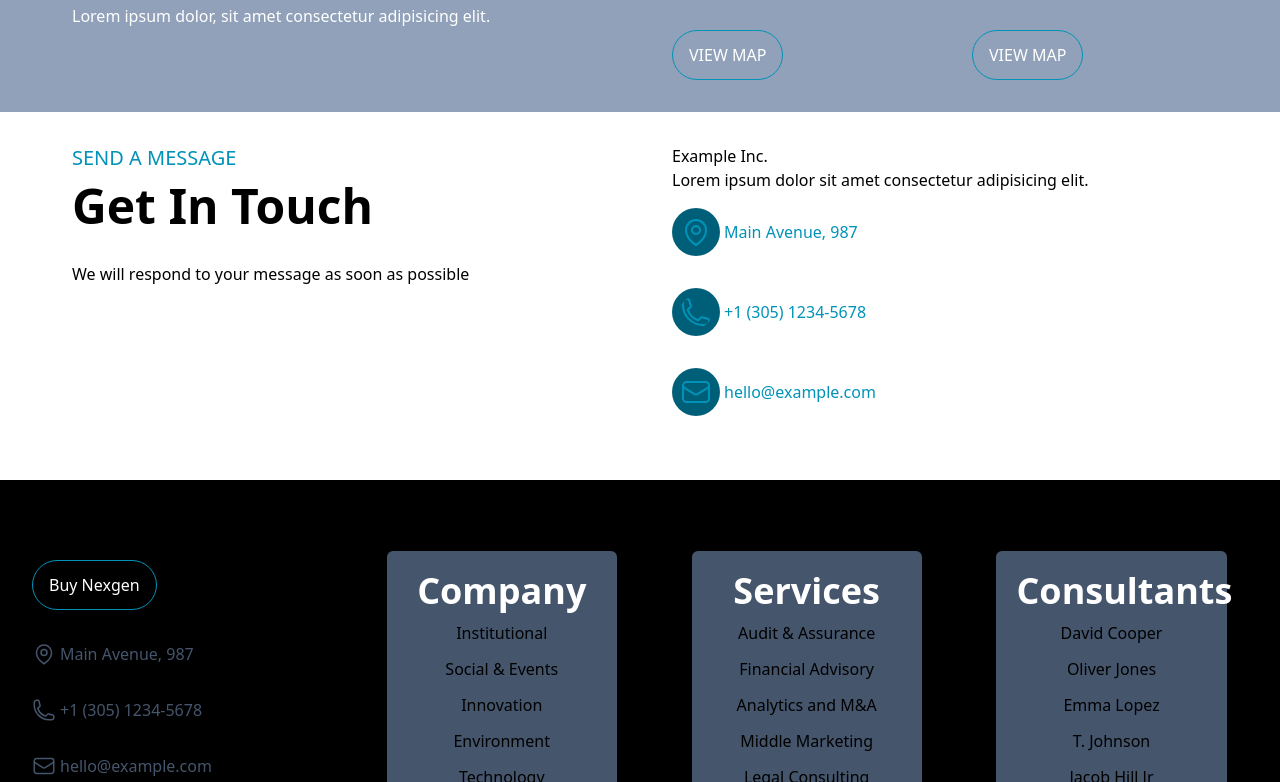
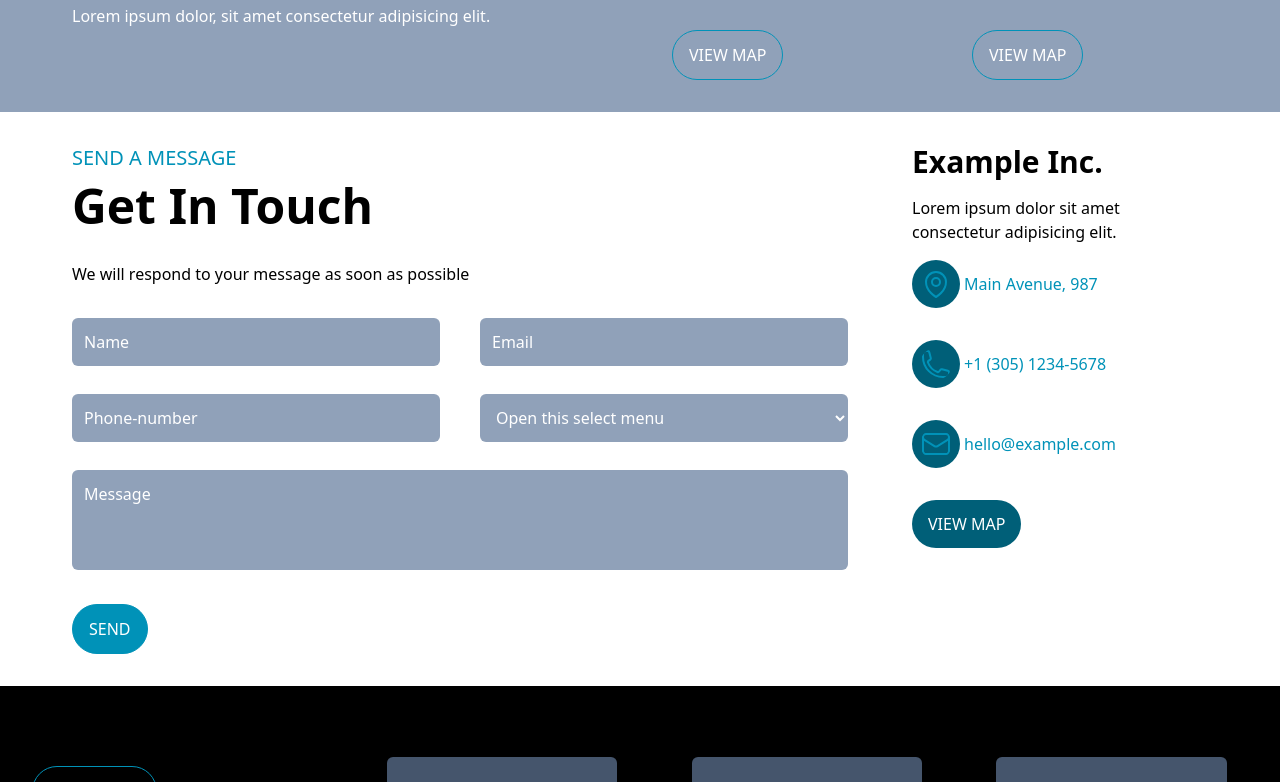
Before and after one commit to RykerWilder/logistic-site, a Vue app: page / in a window 1280 px wide. Shown: the part 3458-4240 px from the top of the page. Built offline with nearby package versions, Linux system fonts and the light colour scheme.

Commit message:
feat: SendAMessage.vue

```diff
--- a/src/components/NewsLetter.vue
+++ b/src/components/NewsLetter.vue
@@ -13,9 +13,9 @@
         <div class="p-8 w-[50%]">
             <div class="flex flex-col gap-4 mb-3.5">
                 <input type="text" placeholder="Name" class="bg-slate-400 p-3 rounded-md w-full focus:outline-0">
-                <input type="text" placeholder="Email" class="bg-slate-400 p-3 rounded-md w-full focus:outline-0">
+                <input type="email" placeholder="Email" class="bg-slate-400 p-3 rounded-md w-full focus:outline-0">
             </div>
-            <button class="width-[30%] rounded-full transition border-1 border-cyan-600 text-white p-3 px-4 cursor-pointer bg-cyan-600 hover:bg-transparent hover:text-cyan-600">SEND</button>
+            <button class="width-[30%] rounded-full transition border-1 border-cyan-600 text-white p-3 px-4 cursor-pointer bg-cyan-600 hover:bg-transparent hover:text-cyan-600">SUBSCRIBE</button>
         </div>
     </section>
 </template>
--- a/src/components/SendAMessage.vue
+++ b/src/components/SendAMessage.vue
@@ -10,16 +10,34 @@ export default {
 
 <template>
     <section class="px-10 flex justify-center">
-        <div class="p-8 w-[50%]">
+        <div class="p-8 w-[70%]">
             <h5 class="text-cyan-600 text-xl mb-2.5">SEND A MESSAGE</h5>
             <h2 class="text-5xl font-bold mb-8">Get In Touch</h2>
             <p>We will respond to your message as soon as possible</p>
+            <div class="mt-8">
+                <div class="flex gap-10 mb-7 w-full">
+                    <input type="text" placeholder="Name" class="bg-slate-400 p-3 rounded-md focus:outline-0 text-white placeholder-white w-[50%]">
+                    <input type="email" placeholder="Email" class="bg-slate-400 p-3 rounded-md focus:outline-0 text-white placeholder-white w-[50%]">
+                </div>
+                <div class="flex gap-10 mb-7 w-full">
+                    <input type="text" placeholder="Phone-number" class="bg-slate-400 p-3 rounded-md focus:outline-0 text-white placeholder-white w-[50%]">
+                    <select class="bg-slate-400 p-3 rounded-md text-white w-[50%] focus:outline-0">
+                        <option selected>Open this select menu</option>
+                        <option value="1">Sales and Purchasing</option>
+                        <option value="2">Finalcial and Accounts</option>
+                        <option value="3">Human Resources</option>
+                        <option value="3">Another Subjects</option>
+                    </select>
+                </div>
+                <textarea name="" id="" placeholder="Message" class="bg-slate-400 p-3 rounded-md text-white w-full focus:outline-0 h-[100px] resize-none placeholder-white"></textarea>
+                <button class="mt-7 width-[30%] rounded-full transition border-1 border-cyan-600 text-white p-3 px-4 cursor-pointer bg-cyan-600 hover:bg-transparent hover:text-cyan-600">SEND</button>
+            </div>
         </div>
-        <div class="p-8 w-[50%]">
-            <h3>Example Inc.</h3>
+        <div class="p-8 w-[30%]">
+            <h3 class="text-3xl font-bold mb-4">Example Inc.</h3>
             <p class="mb-4">Lorem ipsum dolor sit amet consectetur adipisicing elit.</p>
             <ContactList />
+            <button class="rounded-full transition bg-cyan-800 text-white p-3 px-4 cursor-pointer  mr-1.5 hover:bg-cyan-600 hover:text-cyan-800">VIEW MAP</button>
         </div>
     </section>
-
 </template>
--- a/src/components/TalkToAnExpert.vue
+++ b/src/components/TalkToAnExpert.vue
@@ -23,8 +23,7 @@ export default {
         </div>
         <div class="p-8 w-[25%]">
             <ContactList />
-            <button
-            class="rounded-full transition border-1 border-cyan-600 text-white p-3 px-4 cursor-pointer  mr-1.5 hover:bg-cyan-600 ">VIEW MAP</button>
+            <button class="rounded-full transition border-1 border-cyan-600 text-white p-3 px-4 cursor-pointer  mr-1.5 hover:bg-cyan-600 ">VIEW MAP</button>
         </div>
     </section>
 </template>
--- a/src/pages/Contacts.vue
+++ b/src/pages/Contacts.vue
@@ -20,7 +20,7 @@ export default {
             <h1 class="text-center text-white text-6xl font-extrabold z-10">Contacts Us</h1>
         </section>
         <NewsLetter />
-        <TalkToAnExpert/>
+        <TalkToAnExpert />
         <SendAMessage />
     </main>
 </template>
--- a/src/pages/HomePage.vue
+++ b/src/pages/HomePage.vue
@@ -34,7 +34,3 @@ export default {
         <SendAMessage />
     </main>
 </template>
-
-<style scoped>
-
-</style>
```
